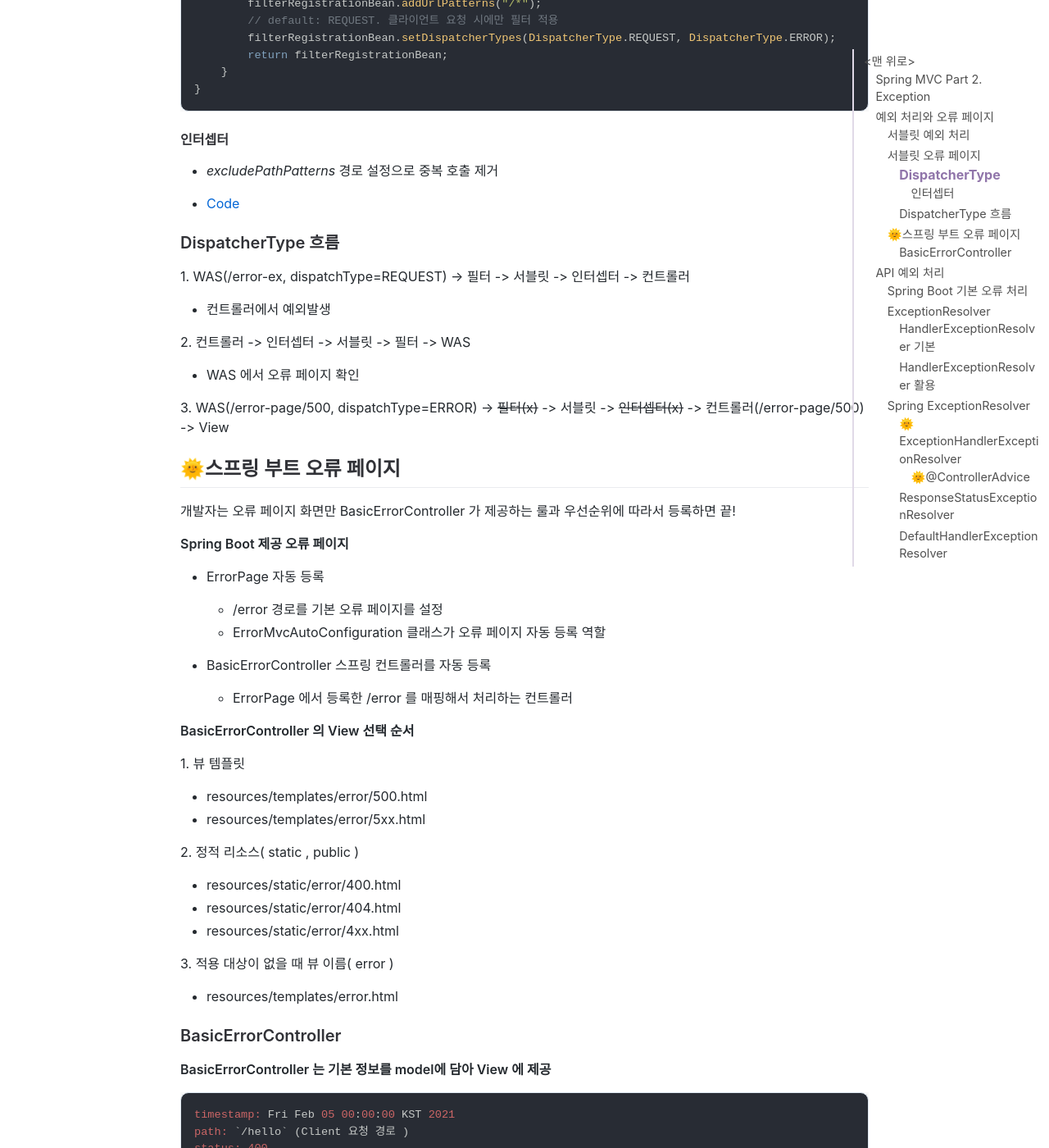
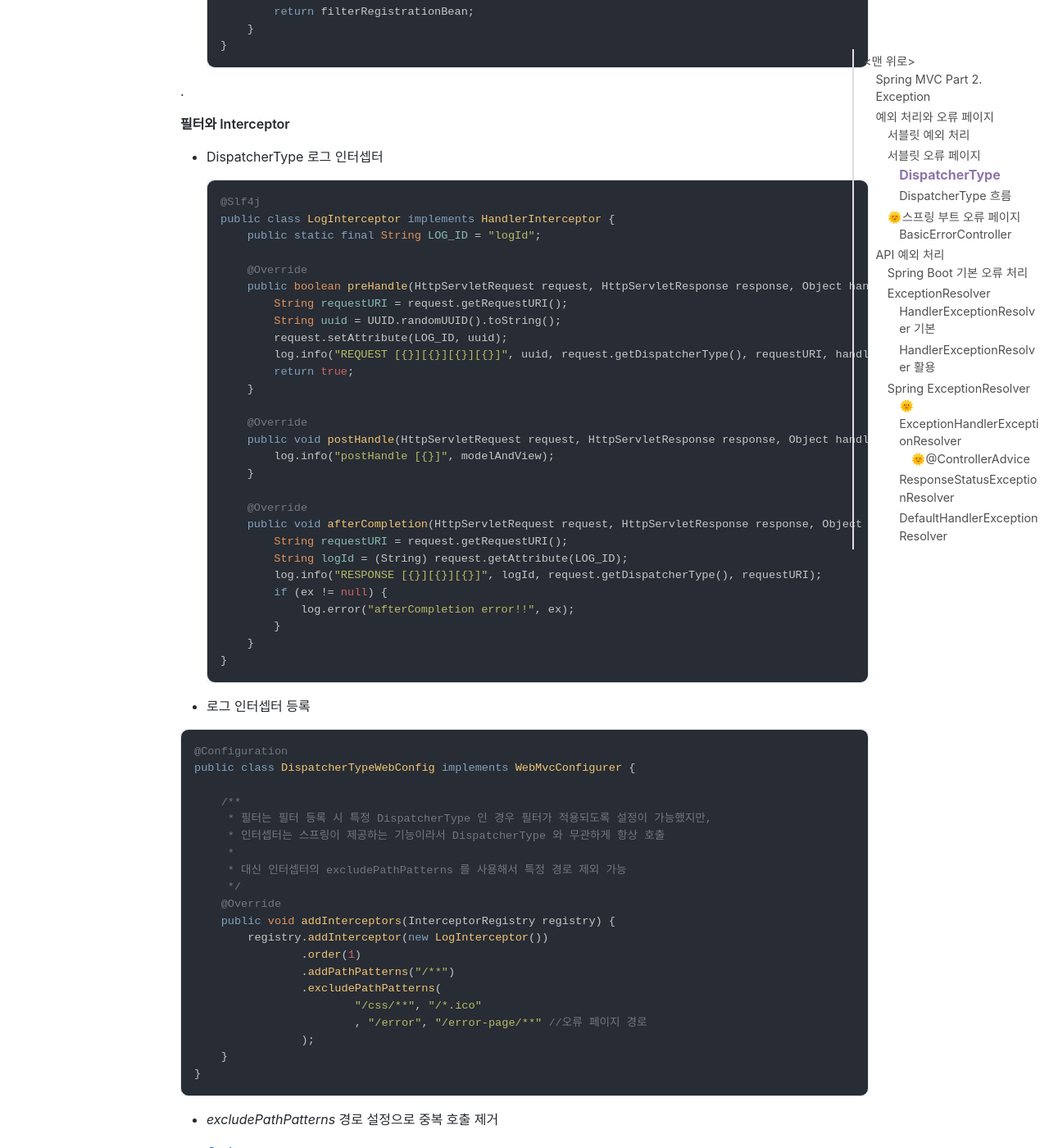
Before and after one commit to jihunparkme/jihunparkme.github.io, a Jekyll site: the page built from _posts/2021-10-14-Spring-MVC-Part2-Exception.md, in a window 1280 px wide and 1400 px high, scrolled down 5101 px. Shown: the whole window at 82% size. Built offline with Jekyll 4.4.1, drawn with Linux system fonts in a browser that asks for light colours; nearby versions of some CDN libraries; comment, search, counter and statistics services are not loaded; some of the changed text lies outside the part shown.

Commit message:
[Conquest of Spring] 필터와 Interceptor

````diff
--- a/_posts/2021-10-14-Spring-MVC-Part2-Exception.md
+++ b/_posts/2021-10-14-Spring-MVC-Part2-Exception.md
@@ -168,55 +168,114 @@
 
 **필터와 DispatcherType**
 
-DispatcherType 로그 필터
+- DispatcherType 로그 필터
+  ```java
+  @Slf4j
+  public class LogFilter implements Filter {
 
-```java
-@Slf4j
-public class LogFilter implements Filter {
+      @Override
+      public void init(FilterConfig filterConfig) throws ServletException {
+          log.info("log filter init");
+      }
 
-    @Override
-    public void init(FilterConfig filterConfig) throws ServletException {
-        log.info("log filter init");
-    }
+      @Override
+      public void doFilter(ServletRequest request, ServletResponse response, FilterChain chain) throws IOException, ServletException {
+          HttpServletRequest httpRequest = (HttpServletRequest) request;
+          String requestURI = httpRequest.getRequestURI();
+          String uuid = UUID.randomUUID().toString();
+          try {
+              log.info("REQUEST [{}][{}][{}]", uuid, request.getDispatcherType(), requestURI);
+              chain.doFilter(request, response);
+          } catch (Exception e) {
+              throw e;
+          } finally {
+              log.info("RESPONSE [{}][{}][{}]", uuid, request.getDispatcherType(), requestURI);
+          }
+      }
 
-    @Override
-    public void doFilter(ServletRequest request, ServletResponse response, FilterChain chain) throws IOException, ServletException {
-        HttpServletRequest httpRequest = (HttpServletRequest) request;
-        String requestURI = httpRequest.getRequestURI();
-        String uuid = UUID.randomUUID().toString();
-        try {
-            log.info("REQUEST [{}][{}][{}]", uuid, request.getDispatcherType(), requestURI);
-            chain.doFilter(request, response);
-        } catch (Exception e) {
-            throw e;
-        } finally {
-            log.info("RESPONSE [{}][{}][{}]", uuid, request.getDispatcherType(), requestURI);
-        }
-    }
+      @Override
+      public void destroy() {
+          log.info("log filter destroy");
+      }
+  }
+  ```
 
-    @Override
-    public void destroy() {
-        log.info("log filter destroy");
-    }
-}
+- 로그 필터 등록
+  ```java
+  @Configuration
+  public class DispatcherTypeWebConfig implements WebMvcConfigurer {
 
-```
+      @Bean
+      public FilterRegistrationBean logFilter() {
+          FilterRegistrationBean<Filter> filterRegistrationBean = new FilterRegistrationBean<>();
+          filterRegistrationBean.setFilter(new LogFilter());
+          filterRegistrationBean.setOrder(1);
+          filterRegistrationBean.addUrlPatterns("/*");
+          // default: REQUEST. 클라이언트 요청 시에만 필터 적용
+          filterRegistrationBean.setDispatcherTypes(DispatcherType.REQUEST, DispatcherType.ERROR);
+          return filterRegistrationBean;
+      }
+  }
+  ```
 
-**로그 필터 등록**
+.
+
+**필터와 Interceptor**
+
+- DispatcherType 로그 인터셉터
+
+  ```java
+  @Slf4j
+  public class LogInterceptor implements HandlerInterceptor {
+      public static final String LOG_ID = "logId";
+
+      @Override
+      public boolean preHandle(HttpServletRequest request, HttpServletResponse response, Object handler) throws Exception {
+          String requestURI = request.getRequestURI();
+          String uuid = UUID.randomUUID().toString();
+          request.setAttribute(LOG_ID, uuid);
+          log.info("REQUEST [{}][{}][{}][{}]", uuid, request.getDispatcherType(), requestURI, handler);
+          return true;
+      }
+
+      @Override
+      public void postHandle(HttpServletRequest request, HttpServletResponse response, Object handler, ModelAndView modelAndView) throws Exception {
+          log.info("postHandle [{}]", modelAndView);
+      }
+
+      @Override
+      public void afterCompletion(HttpServletRequest request, HttpServletResponse response, Object handler, Exception ex) throws Exception {
+          String requestURI = request.getRequestURI();
+          String logId = (String) request.getAttribute(LOG_ID);
+          log.info("RESPONSE [{}][{}][{}]", logId, request.getDispatcherType(), requestURI);
+          if (ex != null) {
+              log.error("afterCompletion error!!", ex);
+          }
+      }
+  }
+  ```
+
+- 로그 인터셉터 등록
 
 ```java
 @Configuration
 public class DispatcherTypeWebConfig implements WebMvcConfigurer {
 
-    @Bean
-    public FilterRegistrationBean logFilter() {
-        FilterRegistrationBean<Filter> filterRegistrationBean = new FilterRegistrationBean<>();
-        filterRegistrationBean.setFilter(new LogFilter());
-        filterRegistrationBean.setOrder(1);
-        filterRegistrationBean.addUrlPatterns("/*");
-        // default: REQUEST. 클라이언트 요청 시에만 필터 적용
-        filterRegistrationBean.setDispatcherTypes(DispatcherType.REQUEST, DispatcherType.ERROR);
-        return filterRegistrationBean;
+    /**
+     * 필터는 필터 등록 시 특정 DispatcherType 인 경우 필터가 적용되도록 설정이 가능했지만,
+     * 인터셉터는 스프링이 제공하는 기능이라서 DispatcherType 와 무관하게 항상 호출
+     *
+     * 대신 인터셉터의 excludePathPatterns 를 사용해서 특정 경로 제외 가능
+     */
+    @Override
+    public void addInterceptors(InterceptorRegistry registry) {
+        registry.addInterceptor(new LogInterceptor())
+                .order(1)
+                .addPathPatterns("/**")
+                .excludePathPatterns(
+                        "/css/**", "/*.ico"
+                        , "/error", "/error-page/**" //오류 페이지 경로
+                );
     }
 }
 ```
````
Also changed, not shown: other parts of _posts/2021-10-14-Spring-MVC-Part2-Exception.md (+0 -3 lines).
